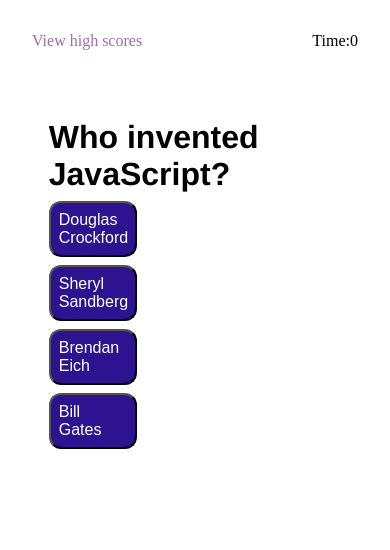
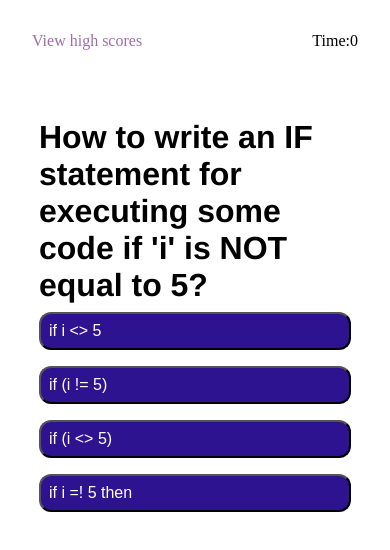
Before and after one commit to rosefrancis-tech/coding-quiz, a plain HTML site: page index.html in a window 390 px wide. Both pictures are taken after a click on the button "Start Quiz!". Drawn offline with Linux system fonts and the light colour scheme.

Commit message:
adjust table size

```diff
--- a/assets/css/style.css
+++ b/assets/css/style.css
@@ -44,7 +44,7 @@ header .quiz-timer {
     border-top: 2px solid rgb(56, 54, 54);
     padding: 0.5rem;
     text-align: left;
-    background-color: white;
+    /*background-color: white;*/
     opacity: 0.5;
     font-size: x-large;
     font-style: italic;
@@ -103,7 +103,7 @@ header .quiz-timer {
     font-family: 'Franklin Gothic Medium', 'Arial Narrow', Arial, sans-serif;
 }
 
-.option-btn {
+.quiz-card .quiz-container .option-btn {
     background-color: var(--primary);
     color: white;
     border-radius: 12px;
@@ -113,18 +113,18 @@ header .quiz-timer {
     font-size: 1rem;
     padding: 0.5rem;
 }
-
 /* Quiz page style ends */
 
 /* Result page style starts*/
-
 .quiz-card .score-card #nick-name {
     padding: 0.2rem;
 }
+
 .quiz-card .score-card #nick-name:focus {
     outline: 2px solid var(--primary);
     border: none;
 }
+
 .quiz-card .score-card button{
     background-color: var(--primary);
     color: white;
@@ -139,9 +139,16 @@ header .quiz-timer {
 
 /* High Score page style starts*/
 .quiz-card .highscore-card #score-table {
-    width: 25%;
     margin-bottom: 0.5rem;
     text-align: left;
+    display:block;
+    overflow:auto;
+    height:50px;
+    width: 40%;
+}
+
+.quiz-card .highscore-card #score-table #score-tr {
+    display: block;
 }
 
 #score-tr:nth-child(odd) {
@@ -173,25 +180,34 @@ header .quiz-timer {
     }
     .quiz-card .quiz-container {
         margin: auto;
-        width: 75%;
+        width: 80%;
         display: flex;
         flex-direction: column;
         flex-wrap: nowrap;
         text-align: left;
     }
+    .quiz-card .score-card button{
+        margin-left: 0;
+    }
     .quiz-card .highscore-card {
         width: 60%;
     }
+
     .quiz-card .highscore-card #score-table {
-        width: 50%;
-        display:block;
-        overflow:auto;
-        height:300px;
+        width: 100%;
     }
     .quiz-card .highscore-card .button-group {
         display: flex;
     }
+}
 
+@media screen and (max-width:600px) {
 
+    .quiz-card .quiz-container .option-btn {
+        width: auto;
+        margin-bottom: 1rem;
+        font-size: 1rem;
+        padding: 0.5rem;
+    }
 
 }
--- a/assets/js/script.js
+++ b/assets/js/script.js
@@ -12,15 +12,33 @@ var footerEl = document.createElement("footer");
 var scoreCardEl = document.createElement("div");
 
 
-
 var myQuestions = [
+    {
+        question: "How to write an IF statement for executing some code if 'i' is NOT equal to 5?",
+        answers: [
+          "if i <> 5",
+          "if (i != 5)",
+          "if (i <> 5)",
+          "if i =! 5 then"
+        ],
+        correctAnswer: "btnid1"
+    },
+    {
+        question: "How do you write 'Hello World' in an alert box?",
+        answers: [
+          "alert('Hello World')",
+          "msgBox('Hello World')",
+          "alertBox('Hello World')",
+          "msg('Hello World')"
+        ],
+        correctAnswer: "btnid0"
+    },
     {
       question: "Who invented JavaScript?",
       answers: [
         "Douglas Crockford",
         "Sheryl Sandberg",
-        "Brendan Eich",
-        "Bill Gates"
+        "Brendan Eich"
       ],
       correctAnswer: "btnid2"
     },
@@ -68,7 +86,7 @@ var startQuiz = function(event) {
         quizQuest.innerHTML = myQuestions[questionNumber].question;
         quizContainer.appendChild(quizQuest);
         // add option buttons to elements
-        for (var j = 0; j < 4; j++) {
+        for (var j = 0; j < myQuestions[j].answers.length; j++) {
             options = document.createElement("button");
             options.className = "option-btn";
             options.innerHTML = myQuestions[questionNumber].answers[j];
@@ -76,12 +94,10 @@ var startQuiz = function(event) {
             //options.setAttribute("onmousedown", "clearFooter()");
             quizContainer.appendChild(options);
             quizCardEl.appendChild(quizContainer);
-
         }
         // for submitting answers
         quizContainer.addEventListener("mouseup", submitAnswer);
     }
-
 };
 
 // function for displaying the answer in footer
@@ -90,12 +106,10 @@ var displayAnswer = function(choice) {
     body.appendChild(footerEl);
     footerEl.className = "message";
     footerEl.textContent = choice;
-
 };
 
 // function for clear footer
 var clearFooter = function () {
-    //debugger;
     footerEl.remove();
 };
 
```
